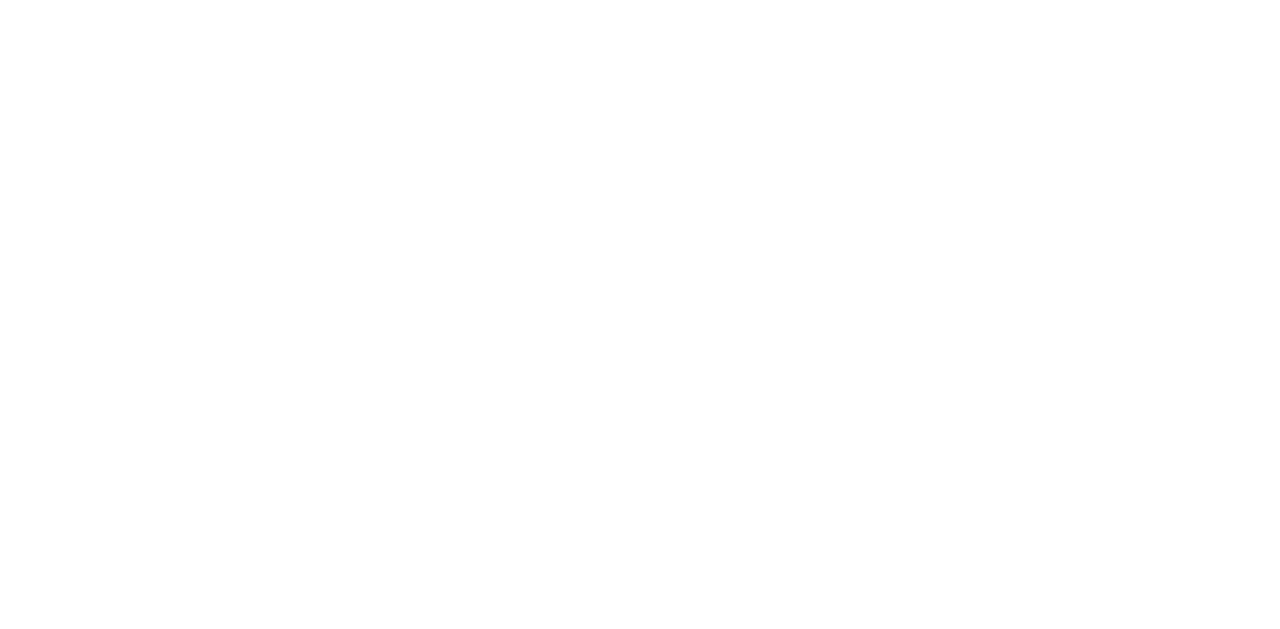
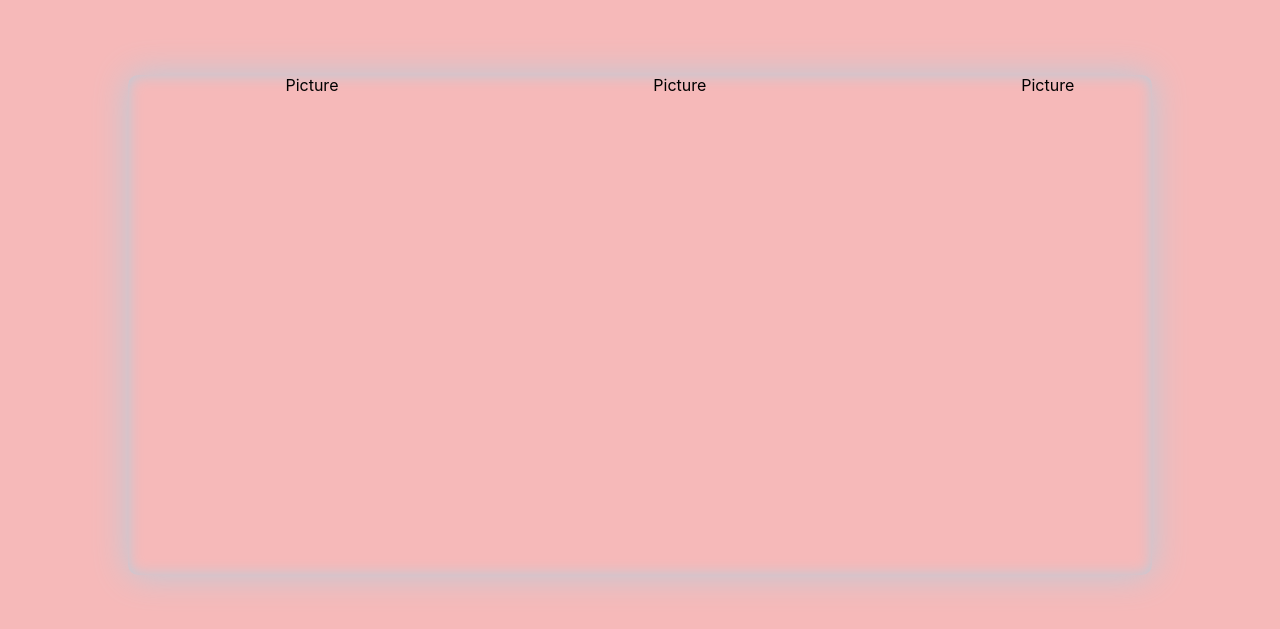
Before and after one commit to Chett23/artbykanieshhh.com, a React (Create React App) app: page / in a window 1280 px wide. Shown: the part 975-1604 px from the top of the page. Before the commit the page ends 800 px from the top, so only its background shows below. Built offline with nearby package versions, Linux system fonts and the light colour scheme.

Commit message:
working on app infrsatructure and basic layout

```diff
--- a/src/App.js
+++ b/src/App.js
@@ -1,7 +1,6 @@
 import React, { useState } from 'react';
 import './App.css';
 import styled from 'styled-components'
-
 
 import { Switch, Route } from 'react-router-dom';
 
@@ -9,6 +8,8 @@
 import Portfolio from './Pages/Portfolio'
 import Request from './Pages/Request'
 import Pricing from './Pages/Pricing'
+import PageNotFound from './Pages/PageNotFound'
+
 import { MainCont, MenuButtonCont, SideBar, SideBarContentCont, Col, Row, NavLink } from './Components/Styling/Containers'
 import { Title } from './Components/Styling/Content'
 import { Hamburger, FaceBook, Instagram } from './Components/Logos';
@@ -46,8 +47,8 @@
               <NavLink to='/pricing'>Pricing</NavLink>
             </NavMenuCol>
             <LogoRow>
-              <a href='https://www.facebook.com/artbykanieshhh/'target='_blank'><FaceBook /></a>
-              <a href='https://www.instagram.com/artbykanieshhh/'target='_blank'><Instagram /></a>
+              <a href='https://www.facebook.com/artbykanieshhh/' target='_blank'><FaceBook /></a>
+              <a href='https://www.instagram.com/artbykanieshhh/' target='_blank'><Instagram /></a>
             </LogoRow>
           </SideBarContentCont>
         }
@@ -57,6 +58,7 @@
         <Route path='/portfolio' component={Portfolio} />
         <Route path='/request' component={Request} />
         <Route path='/pricing' component={Pricing} />
+        <Route component={PageNotFound} />
       </Switch>
     </MainCont>
   );
--- a/src/Components/Styling/Containers.js
+++ b/src/Components/Styling/Containers.js
@@ -1,11 +1,11 @@
 import styled from "styled-components";
 import { ThemeMain, ThemeSub2, ThemeSub, ThemeAccent, ThemeAccent2 } from './Theme'
-import { Link} from 'react-router-dom';
+import { Link } from 'react-router-dom';
 
 
 export const MainCont = styled.div`
   background-color: ${ThemeMain};
-  height: 100vh;
+  min-height: 100vh;
   width: 100vw;
 `;
 
@@ -61,8 +61,8 @@
   display: flex;
   justify-content: center;
   align-items: center;
-  position: absolute;
-  z-index: 10;
+  position: fixed;
+  z-index: 1000;
   cursor: pointer;
   top: 25px;
   left: ${props => props.showSideBar ? '275px' : '25px'};
@@ -72,9 +72,9 @@
 `;
 
 export const SideBar = styled.div`
-  position: absolute;
-  z-index: 10;
-  width: ${props => props.showSideBar ? '250px' : '0px'};;
+  position: fixed;
+  z-index: 1000;
+  width: ${props => props.showSideBar ? '250px' : '0px'};
   height: 100vh;
   transition: width: 2s;
   background-color: ${ThemeSub};
@@ -97,3 +97,25 @@
     border-radius: 5px;
   }
 `;
+
+export const FeedRow = styled.div`
+  width: 80%;
+  max-width: 85%;
+  min-height: 500px;
+  overflow-x: auto;
+  margin: 50px auto;
+  // background-color: ${ThemeSub2}
+  box-shadow: inset 0 0 15px ${ThemeSub}, 0 0 35px ${ThemeSub};
+  border-radius: 10px;
+  display: flex;
+  flex-direction: row;
+`;
+
+export const RequestCont = styled.div`
+  width: 80%;
+  max-width: 85%;
+  min-height: 500px;
+  margin: 50px auto;
+  display: flex;
+  flex-direction: column;
+`;
--- a/src/Pages/Main.js
+++ b/src/Pages/Main.js
@@ -1,7 +1,9 @@
 import React from 'react'
 
 
-import { Row, Col, MainCol, PictureMainCol, PictureMainRow, TitleRow } from '../Components/Styling/Containers'
+
+
+import { MainCol, PictureMainCol, PictureMainRow, TitleRow, FeedRow, RequestCont } from '../Components/Styling/Containers'
 import { Title } from '../Components/Styling/Content'
 
 
@@ -17,6 +19,42 @@
         <PictureMainCol>Picture</PictureMainCol>
         <PictureMainCol>Picture</PictureMainCol>
       </PictureMainRow>
+      <FeedRow>
+        <PictureMainCol style={{ margin: '0 15px' }}>Picture</PictureMainCol>
+        <PictureMainCol style={{ margin: '0 15px' }}>Picture</PictureMainCol>
+        <PictureMainCol style={{ margin: '0 15px' }}>Picture</PictureMainCol>
+        <PictureMainCol style={{ margin: '0 15px' }}>Picture</PictureMainCol>
+        <PictureMainCol style={{ margin: '0 15px' }}>Picture</PictureMainCol>
+        <PictureMainCol style={{ margin: '0 15px' }}>Picture</PictureMainCol>
+        <PictureMainCol style={{ margin: '0 15px' }}>Picture</PictureMainCol>
+        <PictureMainCol style={{ margin: '0 15px' }}>Picture</PictureMainCol>
+        <PictureMainCol style={{ margin: '0 15px' }}>Picture</PictureMainCol>
+        <PictureMainCol style={{ margin: '0 15px' }}>Picture</PictureMainCol>
+        <PictureMainCol style={{ margin: '0 15px' }}>Picture</PictureMainCol>
+        <PictureMainCol style={{ margin: '0 15px' }}>Picture</PictureMainCol>
+        <PictureMainCol style={{ margin: '0 15px' }}>Picture</PictureMainCol>
+        <PictureMainCol style={{ margin: '0 15px' }}>Picture</PictureMainCol>
+        <PictureMainCol style={{ margin: '0 15px' }}>Picture</PictureMainCol>
+        {/* <PictureMainCol style={{margin: '0 15px', backgroundColor: '#6B7D7D', boxShadow: '0 0 15px #E8EBE4'}}>Picture</PictureMainCol>
+        <PictureMainCol style={{margin: '0 15px', backgroundColor: '#6B7D7D', boxShadow: '0 0 15px #E8EBE4'}}>Picture</PictureMainCol>
+        <PictureMainCol style={{margin: '0 15px', backgroundColor: '#6B7D7D', boxShadow: '0 0 15px #E8EBE4'}}>Picture</PictureMainCol>
+        <PictureMainCol style={{margin: '0 15px', backgroundColor: '#6B7D7D', boxShadow: '0 0 15px #E8EBE4'}}>Picture</PictureMainCol>
+        <PictureMainCol style={{margin: '0 15px', backgroundColor: '#6B7D7D', boxShadow: '0 0 15px #E8EBE4'}}>Picture</PictureMainCol>
+        <PictureMainCol style={{margin: '0 15px', backgroundColor: '#6B7D7D', boxShadow: '0 0 15px #E8EBE4'}}>Picture</PictureMainCol>
+        <PictureMainCol style={{margin: '0 15px', backgroundColor: '#6B7D7D', boxShadow: '0 0 15px #E8EBE4'}}>Picture</PictureMainCol>
+        <PictureMainCol style={{margin: '0 15px', backgroundColor: '#6B7D7D', boxShadow: '0 0 15px #E8EBE4'}}>Picture</PictureMainCol>
+        <PictureMainCol style={{margin: '0 15px', backgroundColor: '#6B7D7D', boxShadow: '0 0 15px #E8EBE4'}}>Picture</PictureMainCol>
+        <PictureMainCol style={{margin: '0 15px', backgroundColor: '#6B7D7D', boxShadow: '0 0 15px #E8EBE4'}}>Picture</PictureMainCol>
+        <PictureMainCol style={{margin: '0 15px', backgroundColor: '#6B7D7D', boxShadow: '0 0 15px #E8EBE4'}}>Picture</PictureMainCol>
+        <PictureMainCol style={{margin: '0 15px', backgroundColor: '#6B7D7D', boxShadow: '0 0 15px #E8EBE4'}}>Picture</PictureMainCol>
+        <PictureMainCol style={{margin: '0 15px', backgroundColor: '#6B7D7D', boxShadow: '0 0 15px #E8EBE4'}}>Picture</PictureMainCol>
+        <PictureMainCol style={{margin: '0 15px', backgroundColor: '#6B7D7D', boxShadow: '0 0 15px #E8EBE4'}}>Picture</PictureMainCol>
+        <PictureMainCol style={{margin: '0 15px', backgroundColor: '#6B7D7D', boxShadow: '0 0 15px #E8EBE4'}}>Picture</PictureMainCol> */}
+      </FeedRow>
+      <RequestCont>
+
+      </RequestCont>
+
     </MainCol>
   )
 }
--- /dev/null
+++ b/src/Pages/PageNotFound.js
@@ -0,0 +1,15 @@
+import React from 'react'
+
+
+import { Row, Col, MainCol, PictureMainCol, PictureMainRow, TitleRow } from '../Components/Styling/Containers'
+import { Title } from '../Components/Styling/Content'
+
+
+
+export default function Portfolio() {
+  return (
+    <MainCol alignItems='center' justifyContent='space-around'>
+      <Title size='4em'>404</Title>
+    </MainCol>
+  )
+}
```
